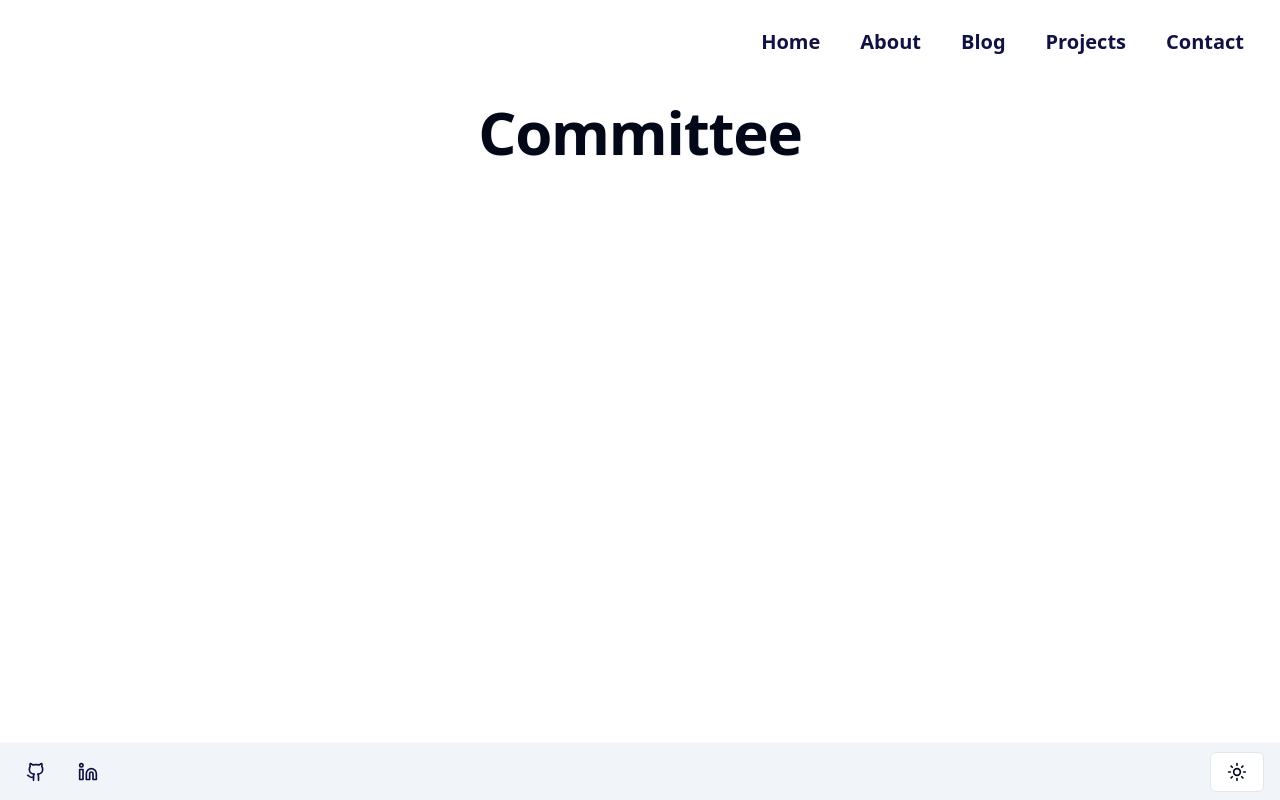
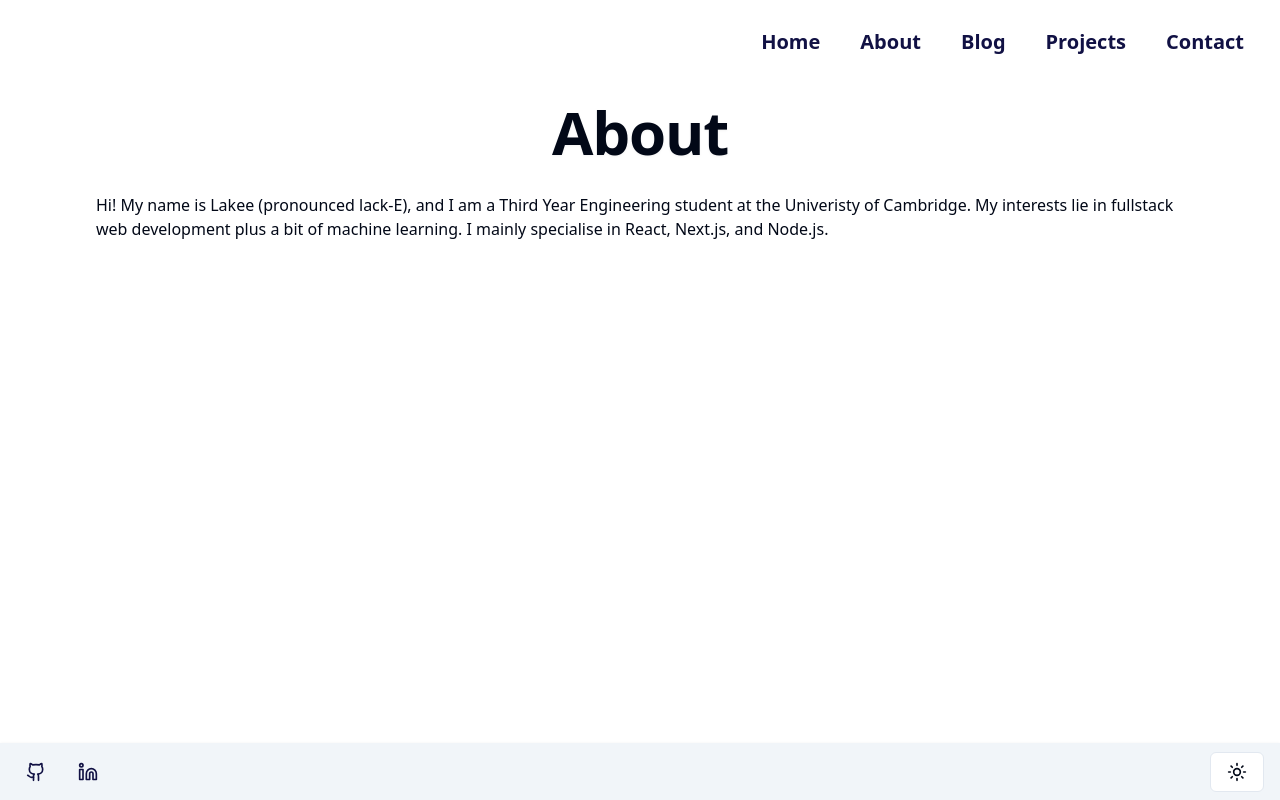
Before and after one commit to lakeesiv/website, a Next.js app: page /about in a window 1280 px wide. Built offline with nearby package versions, Linux system fonts and the light colour scheme.

Commit message:
about page

```diff
--- a/app/(home)/page.tsx
+++ b/app/(home)/page.tsx
@@ -8,7 +8,7 @@ export const revalidate = 86400;
 export default function Home() {
   return (
     <>
-      <section className="flex flex-col items-center justify-center md:px-12  pb-12 gap-8">
+      <section className="flex flex-col items-center justify-center md:px-12 pb-12 gap-8">
         <Title animate>Lakee Sivaraya</Title>
         <Terminal />
       </section>
--- a/app/about/page.tsx
+++ b/app/about/page.tsx
@@ -3,11 +3,19 @@ import { Title } from "components/text";
 
 const Page = () => {
   return (
-    <div>
+    <section className="px-24 pb-12 gap-8">
       <Title variant="h2" size="md" className="mt-4">
-        Committee
+        About
       </Title>
-    </div>
+      <div className="mt-4">
+        <p>
+          Hi! My name is Lakee (pronounced lack-E), and I am a Third Year
+          Engineering student at the Univeristy of Cambridge. My interests lie
+          in fullstack web development plus a bit of machine learning. I mainly
+          specialise in React, Next.js, and Node.js.
+        </p>
+      </div>
+    </section>
   );
 };
 
```
